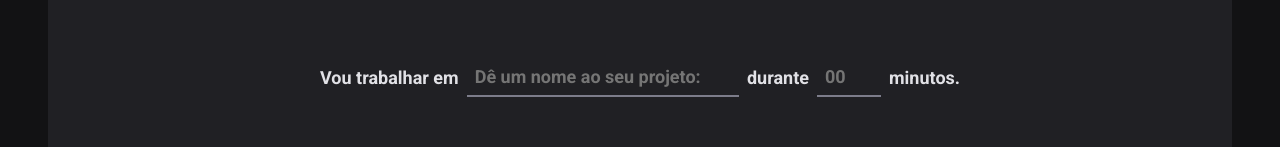
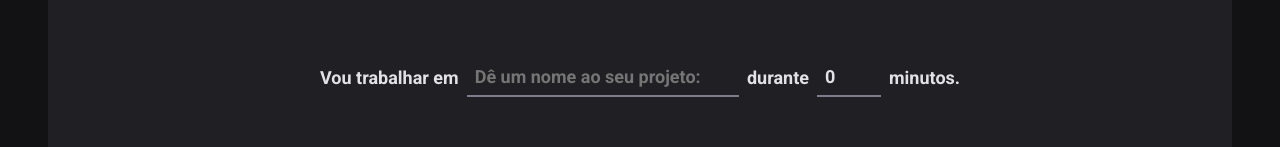
Before and after one commit to Juliocoi/Pomodoro, a React (Vite) app: page / in a window 1280 px wide. Shown: the part 166-313 px from the top of the page. Built offline with nearby package versions, Linux system fonts and the light colour scheme.

Commit message:
Trabalhando no formulários com React Hook Form e Zod para validação

```diff
--- a/package.json
+++ b/package.json
@@ -10,11 +10,14 @@
     "preview": "vite preview"
   },
   "dependencies": {
+    "@hookform/resolvers": "^5.2.2",
     "phosphor-react": "^1.4.1",
     "react": "^19.1.1",
     "react-dom": "^19.1.1",
+    "react-hook-form": "^7.63.0",
     "react-router-dom": "^7.9.1",
-    "styled-components": "^6.1.19"
+    "styled-components": "^6.1.19",
+    "zod": "^4.1.10"
   },
   "devDependencies": {
     "@eslint/js": "^9.33.0",
--- a/src/pages/Home/Home.tsx
+++ b/src/pages/Home/Home.tsx
@@ -1,4 +1,8 @@
 import { Play } from "phosphor-react";
+import { useForm } from "react-hook-form";
+import { zodResolver } from "@hookform/resolvers/zod";
+import * as zod from "zod";
+
 import {
   CountdownContainer,
   FormContainer,
@@ -9,22 +13,62 @@ import {
   TaskInput,
 } from "./styles";
 
+const newCycleFormValidationSchema = zod.object({
+  task: zod.string().min(1, "Informe um nome para o novo ciclo"),
+  minutesAmount: zod.number().min(5).max(60, "intervalo inválido. Informe um número entre 5 e 60")
+});
+
+interface newCycleFormData {
+  task: string,
+  minutesAmount: number
+}
+
 export function Home() {
+
+  const { register, handleSubmit, watch, reset } = useForm({
+    resolver: zodResolver(newCycleFormValidationSchema),
+    defaultValues: {
+      task: '',
+      minutesAmount: 0
+    }
+  });
+
+  function handleCreateNewCycle(data: newCycleFormData) {
+    console.log(data);
+    reset();
+  };
+
+  const task = watch('task'); // usado para desativar o botão "submit" em StartCountDownButton
+
   return (
     <HomeContainer>
-      <form action="">
+      <form onSubmit={handleSubmit(handleCreateNewCycle)} action="">
         <FormContainer>
           <label htmlFor="task">Vou trabalhar em</label>
-          <TaskInput id="task" placeholder="Dê um nome ao seu projeto:" list="task-suggestion"/>
+          <TaskInput
+            id="task"
+            placeholder="Dê um nome ao seu projeto:"
+            list="task-suggestion"
+            {...register('task')}
+          />
+
           <datalist id="task-suggestion">
-            <option value="Projeto 1"/>
-            <option value="Projeto 2"/>
-            <option value="Projeto 3"/>
-            <option value="Projeto 4"/>
+            <option value="Projeto 1" />
+            <option value="Projeto 2" />
+            <option value="Projeto 3" />
+            <option value="Projeto 4" />
           </datalist>
 
           <label htmlFor="minutesAmount">durante</label>
-          <MinutesAmountInput type="number" id="minutesAmount" placeholder="00" step={5} min={5} max={60}/>
+          <MinutesAmountInput
+            type="number"
+            id="minutesAmount"
+            placeholder="00"
+            step={5}
+            min={5}
+            max={60}
+            {...register('minutesAmount', { valueAsNumber: true })}
+          />
 
           <span>minutos.</span>
         </FormContainer>
@@ -39,7 +83,7 @@ export function Home() {
           <span>0</span>
         </CountdownContainer>
 
-        <StartCountDownButton disabled type="submit">
+        <StartCountDownButton disabled={!task} type="submit">
           <Play size={24} />
           Começar
         </StartCountDownButton>
```
Also changed, not shown: 1 other file (tests, documents, lock files or other folders).
